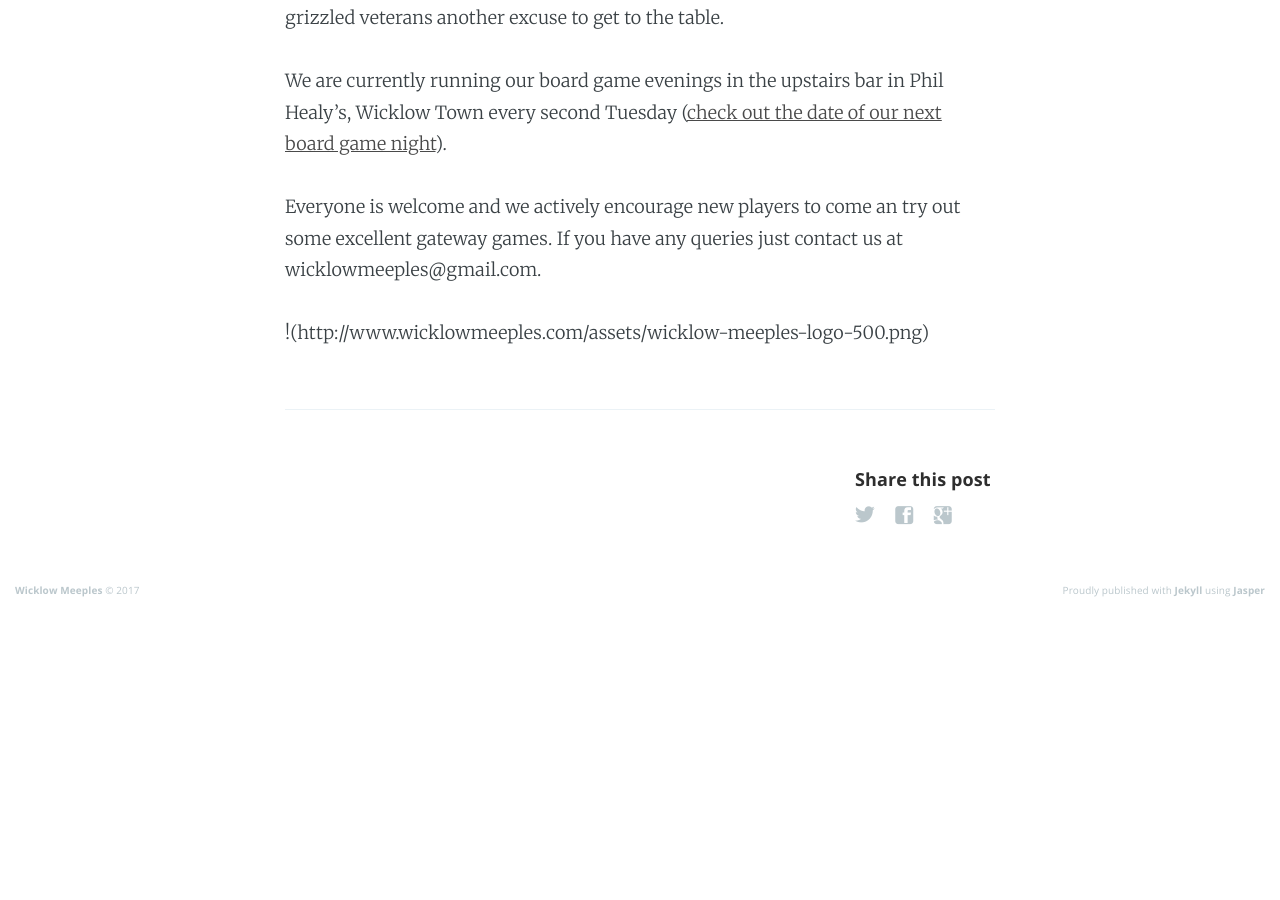
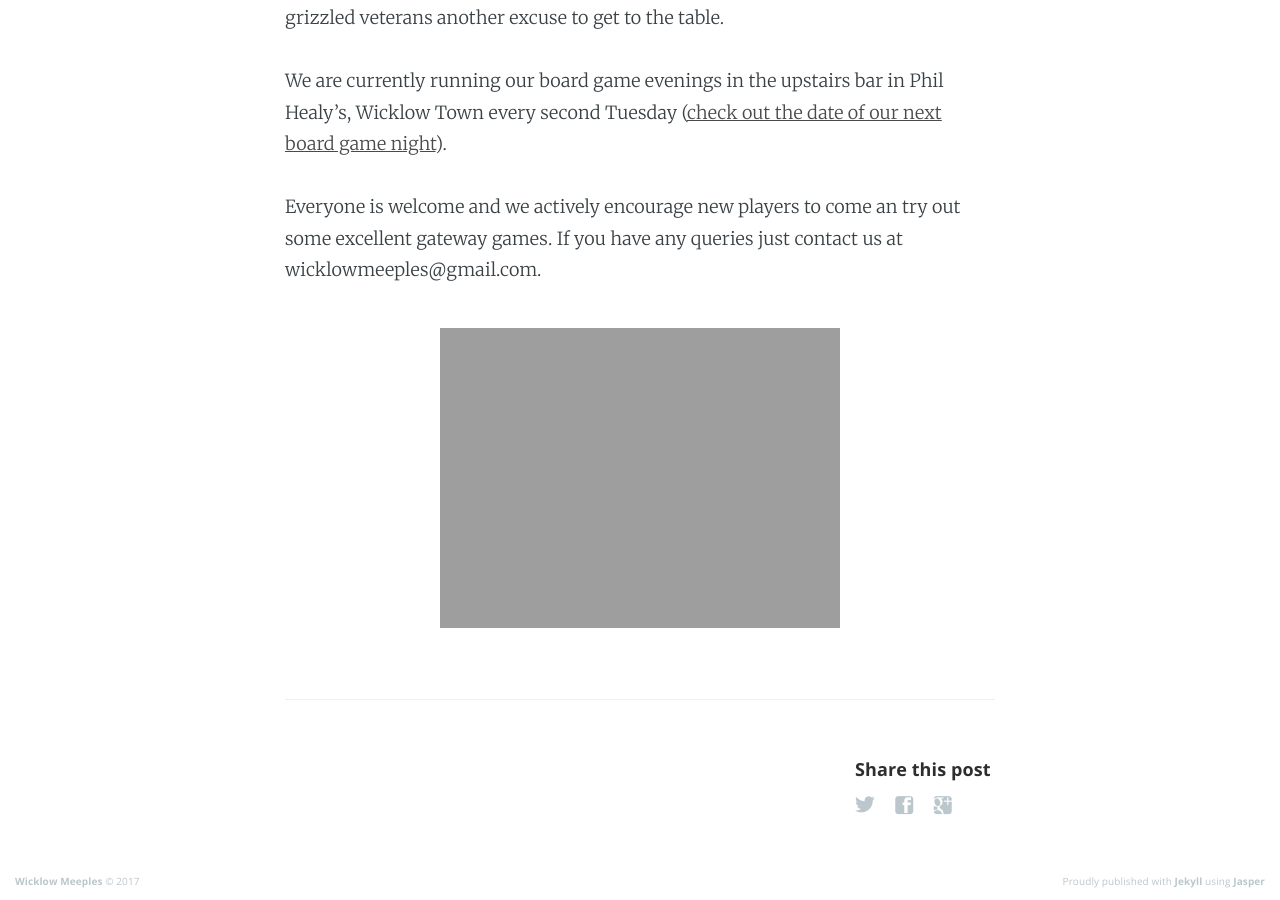
Before and after one commit to owenmcg/owenmcg.github.io, a Jekyll site: the page built from about/index.md, in a window 1280 px wide and 900 px high, scrolled down 808 px. Built offline with Jekyll 4.4.1, drawn with Linux system fonts in a browser that asks for light colours; nearby versions of some CDN libraries; before the commit the page ends 1418 px from its top, so only the background shows below that.

Commit message:
about image

```diff
--- a/about/index.md
+++ b/about/index.md
@@ -15,4 +15,4 @@ We are currently running our board game evenings in the upstairs bar in Phil Hea
 
 Everyone is welcome and we actively encourage new players to come an try out some excellent gateway games. If you have any queries just contact us at wicklowmeeples@gmail.com.
 
-!(http://www.wicklowmeeples.com/assets/wicklow-meeples-logo-500.png)
+![Wicklow Meeples Logo](http://www.wicklowmeeples.com/assets/wicklow-meeples-logo-500.png)
```
